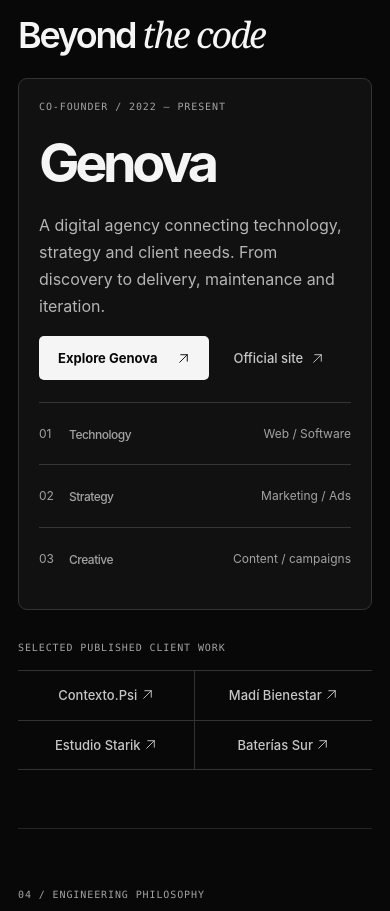
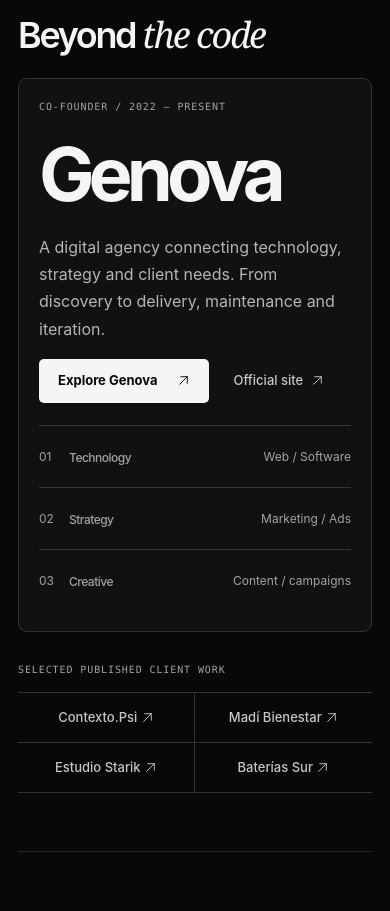
Before and after one commit to franciscovitar/franciscovitar, a Next.js app: page / in a window 390 px wide. Shown: the part 5020-5931 px from the top of the page. Built offline with nearby package versions, Linux system fonts and the light colour scheme; no server answers.

Commit message:
fix(portfolio): preserve Genova mobile scale and protect technical title glyphs

```diff
--- a/components/CaseStudyPage.module.scss
+++ b/components/CaseStudyPage.module.scss
@@ -732,7 +732,7 @@
 .page [data-editorial-reveal="case"][data-editorial-visible] .largeCopy {animation:caseDissolve .98s .2s var(--case-ease) backwards;}
 .page [data-editorial-reveal="case"][data-editorial-visible] .decisionGrid {animation:caseCurtain 1.15s .1s var(--case-ease) backwards;}
 .heroVisual:focus-within,.heroCopy:focus-within *,.page [data-editorial-reveal]:focus-within,.page [data-editorial-reveal]:focus-within * {animation:none!important;}
-@keyframes caseCut {from{clip-path:inset(0 100% 0 0);opacity:.35}to{clip-path:inset(0);opacity:1}}
+@keyframes caseCut {from{clip-path:inset(-.22em 100% -.28em -.12em);opacity:.35}to{clip-path:inset(-.22em -.12em -.28em -.12em);opacity:1}}
 @keyframes caseCurtain {from{clip-path:inset(0 50% 0 50%);opacity:.45}to{clip-path:inset(0);opacity:1}}
 @keyframes caseDissolve {from{opacity:.2}to{opacity:1}}
 @media(max-width:960px){.hero {grid-template-columns:minmax(0,1fr);}}
@@ -750,3 +750,7 @@
 
 :global(.ep) .page {--sans:Inter,Arial,sans-serif;--serif:Georgia,"Times New Roman",serif;font-family:var(--sans);background:#080808}
 :global(.ep) .article {padding-top:0}
+
+:global(.ep) .sectionBody>h2 {line-height:1.14;overflow:visible}
+:global(.ep) .page [data-editorial-reveal="case"][data-editorial-visible] .sectionBody>h2 {animation-duration:1.35s}
+@media(prefers-reduced-motion:reduce){:global(.ep) .page *{animation:none!important;transition:none!important}}
--- a/components/editorial/prototype.css
+++ b/components/editorial/prototype.css
@@ -562,6 +562,6 @@
  .ep .stage-tile.vida,.ep .stage-tile.cauce {animation-duration:1.28s}
  .ep .project-row.reveal.visible .project-visual {animation-duration:1.32s}
  .ep .method-loop {padding:20px}
- .ep .genova-word {font-size:clamp(54px,13vw,74px)}
+ .ep .genova-word {font-size:clamp(54px,19vw,74px)}
 }
 @media(prefers-reduced-motion:reduce){.ep *,.ep *::before,.ep *::after{animation:none!important;transition:none!important}}
```
